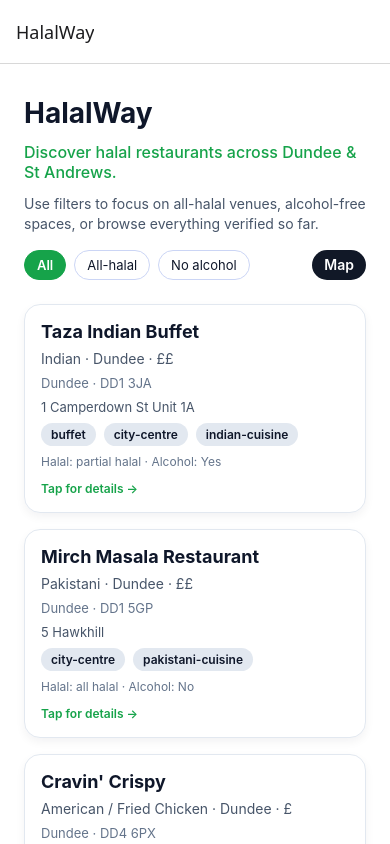
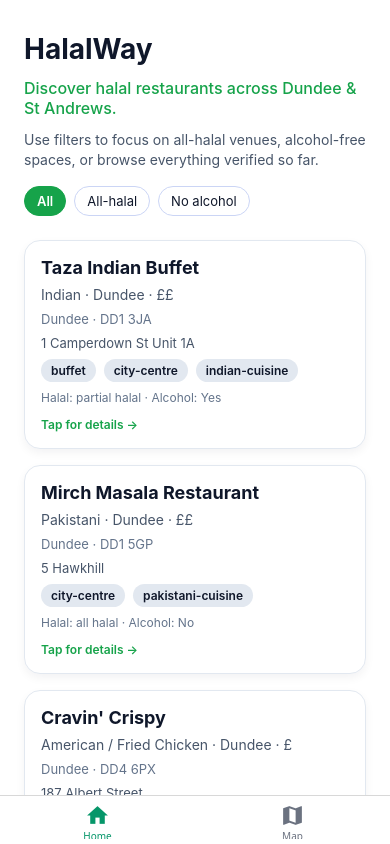
Before and after one commit to sophinaa/HalalWay, a React Native app: screen /HomeTab in a window 390 px wide. Built offline with nearby package versions, Linux system fonts and the light colour scheme.

Commit message:
Edit map

```diff
--- a/App.js
+++ b/App.js
@@ -1,21 +1,43 @@
 import * as React from 'react';
 import { NavigationContainer } from '@react-navigation/native';
 import { createNativeStackNavigator } from '@react-navigation/native-stack';
+import { createBottomTabNavigator } from '@react-navigation/bottom-tabs';
+import { MaterialIcons } from '@expo/vector-icons';
 
 import HomeScreen from './screens/HomeScreen';
 import MapScreen from './screens/MapScreen';
-import ProfileScreen from './screens/ProfileScreen';
 import RestaurantDetailsScreen from './screens/RestaurantDetailsScreen';
 
 const Stack = createNativeStackNavigator();
+const Tab = createBottomTabNavigator();
+
+function MainTabs() {
+  return (
+    <Tab.Navigator
+      screenOptions={({ route }) => ({
+        headerShown: false,
+        tabBarActiveTintColor: '#059669',
+        tabBarInactiveTintColor: '#6b7280',
+        tabBarIcon: ({ color, size }) => {
+          const iconMap = {
+            HomeTab: 'home',
+            MapTab: 'map',
+          };
+          return <MaterialIcons name={iconMap[route.name] ?? 'trip-origin'} size={size} color={color} />;
+        },
+      })}
+    >
+      <Tab.Screen name="HomeTab" component={HomeScreen} options={{ title: 'Home' }} />
+      <Tab.Screen name="MapTab" component={MapScreen} options={{ title: 'Map' }} />
+    </Tab.Navigator>
+  );
+}
 
 export default function App() {
   return (
     <NavigationContainer>
       <Stack.Navigator>
-        <Stack.Screen name="Home" component={HomeScreen} options={{ title: 'HalalWay' }} />
-        <Stack.Screen name="Map" component={MapScreen} options={{ title: 'Map' }} />
-        <Stack.Screen name="Profile" component={ProfileScreen} options={{ title: 'Profile' }} />
+        <Stack.Screen name="Main" component={MainTabs} options={{ headerShown: false }} />
         <Stack.Screen
           name="RestaurantDetails"
           component={RestaurantDetailsScreen}
--- a/data/dundeeStAndrewsRestaurants.js
+++ b/data/dundeeStAndrewsRestaurants.js
@@ -330,43 +330,6 @@ const dundeeStAndrewsRestaurants = [
 },
 
 
-{
-  id: 'dundee_09',
-  name: "Pepe's Piri Piri",
-  city: 'Dundee',
-  area: 'City Centre',
-  address: {
-    line1: 'Unit 2, 40 Whitehall Street',
-    postcode: 'DD1 4AF',
-  },
-  contact: {
-    phone: '01382 202020',
-    website: 'https://www.pepes.co.uk',
-  },
-  location: {
-    lat: 56.4592,
-    lng: -2.9720,
-  },
-  cuisine: 'Peri Peri / Grilled Chicken',
-  priceRange: '£',
-  halalInfo: {
-    overallStatus: 'all-halal',
-    chickenHalal: true,
-    redMeatHalal: false,
-    porkServed: false,
-    notes: 'Franchise — all chicken halal nationwide.',
-  },
-  alcoholInfo: {
-    servesAlcohol: false,
-  },
-  openingHours: {},
-  reviews: {},
-  amenities: {},
-  tags: ['peri-peri', 'chicken', 'halal'],
-  serviceOptions: ['Takeaway', 'Delivery'],
-  lastVerified: '2025-01-20',
-  verifiedBy: 'HalalWay Research',
-},
 
 
 {
--- a/screens/HomeScreen.js
+++ b/screens/HomeScreen.js
@@ -1,12 +1,5 @@
 import React, { useMemo, useState } from 'react';
-import {
-  FlatList,
-  SafeAreaView,
-  StyleSheet,
-  Text,
-  TouchableOpacity,
-  View,
-} from 'react-native';
+import { FlatList, SafeAreaView, StyleSheet, Text, TouchableOpacity, View } from 'react-native';
 
 import restaurants from '../data/dundeeStAndrewsRestaurants';
 
@@ -101,10 +94,6 @@ export default function HomeScreen({ navigation }) {
                 active={filterMode === 'no-alcohol'}
                 onPress={() => setFilterMode('no-alcohol')}
               />
-              <View style={{ flex: 1 }} />
-              <TouchableOpacity style={styles.mapButton} onPress={() => navigation.navigate('Map')}>
-                <Text style={styles.mapButtonText}>Map</Text>
-              </TouchableOpacity>
             </View>
           </View>
         }
@@ -224,15 +213,4 @@ const styles = StyleSheet.create({
     color: '#fff',
     fontWeight: '600',
   },
-  mapButton: {
-    paddingHorizontal: 12,
-    paddingVertical: 6,
-    borderRadius: 16,
-    backgroundColor: '#111827',
-  },
-  mapButtonText: {
-    color: '#fff',
-    fontSize: 14,
-    fontWeight: '600',
-  },
 });
--- a/screens/MapScreen.js
+++ b/screens/MapScreen.js
@@ -1,5 +1,5 @@
 import React from 'react';
-import { View, StyleSheet } from 'react-native';
+import { StyleSheet, View } from 'react-native';
 import MapView, { Marker } from 'react-native-maps';
 
 import restaurants from '../data/dundeeStAndrewsRestaurants';
@@ -30,10 +30,19 @@ const MapScreen = ({ navigation }) => {
                 latitude: restaurant.location.lat,
                 longitude: restaurant.location.lng,
               }}
-              title={restaurant.name}
-              description={`${restaurant.city} · ${restaurant.halalInfo?.overallStatus ?? 'unknown halal'}`}
               onPress={() => handleMarkerPress(restaurant)}
-            />
+            >
+              <View style={styles.markerOuter}>
+                <View
+                  style={[
+                    styles.markerInner,
+                    restaurant.halalInfo?.overallStatus === 'all-halal'
+                      ? styles.markerAllHalal
+                      : styles.markerOther,
+                  ]}
+                />
+              </View>
+            </Marker>
           ))}
       </MapView>
     </View>
@@ -43,6 +52,25 @@ const MapScreen = ({ navigation }) => {
 const styles = StyleSheet.create({
   container: { flex: 1 },
   map: { flex: 1 },
+  markerOuter: {
+    width: 28,
+    height: 28,
+    borderRadius: 14,
+    backgroundColor: 'rgba(0,0,0,0.15)',
+    alignItems: 'center',
+    justifyContent: 'center',
+  },
+  markerInner: {
+    width: 16,
+    height: 16,
+    borderRadius: 8,
+  },
+  markerAllHalal: {
+    backgroundColor: '#059669',
+  },
+  markerOther: {
+    backgroundColor: '#6b7280',
+  },
 });
 
 export default MapScreen;
```
